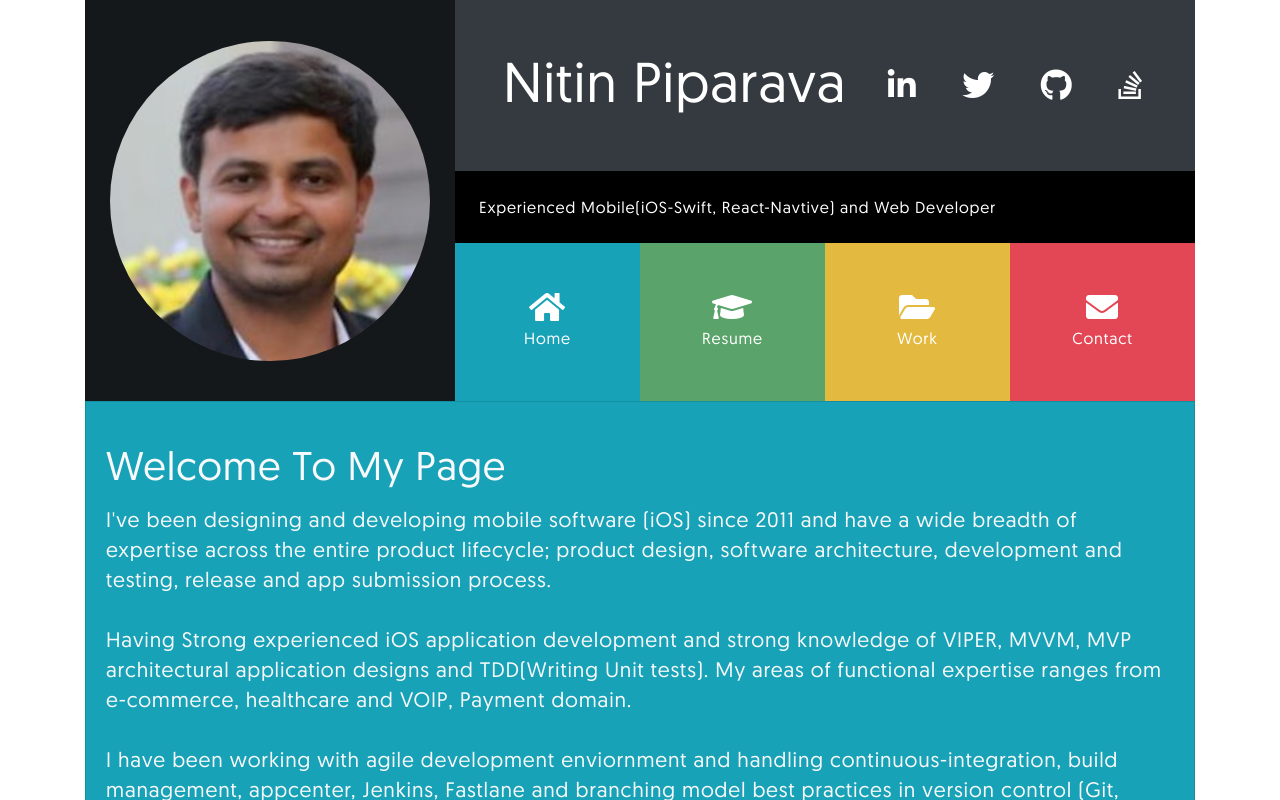
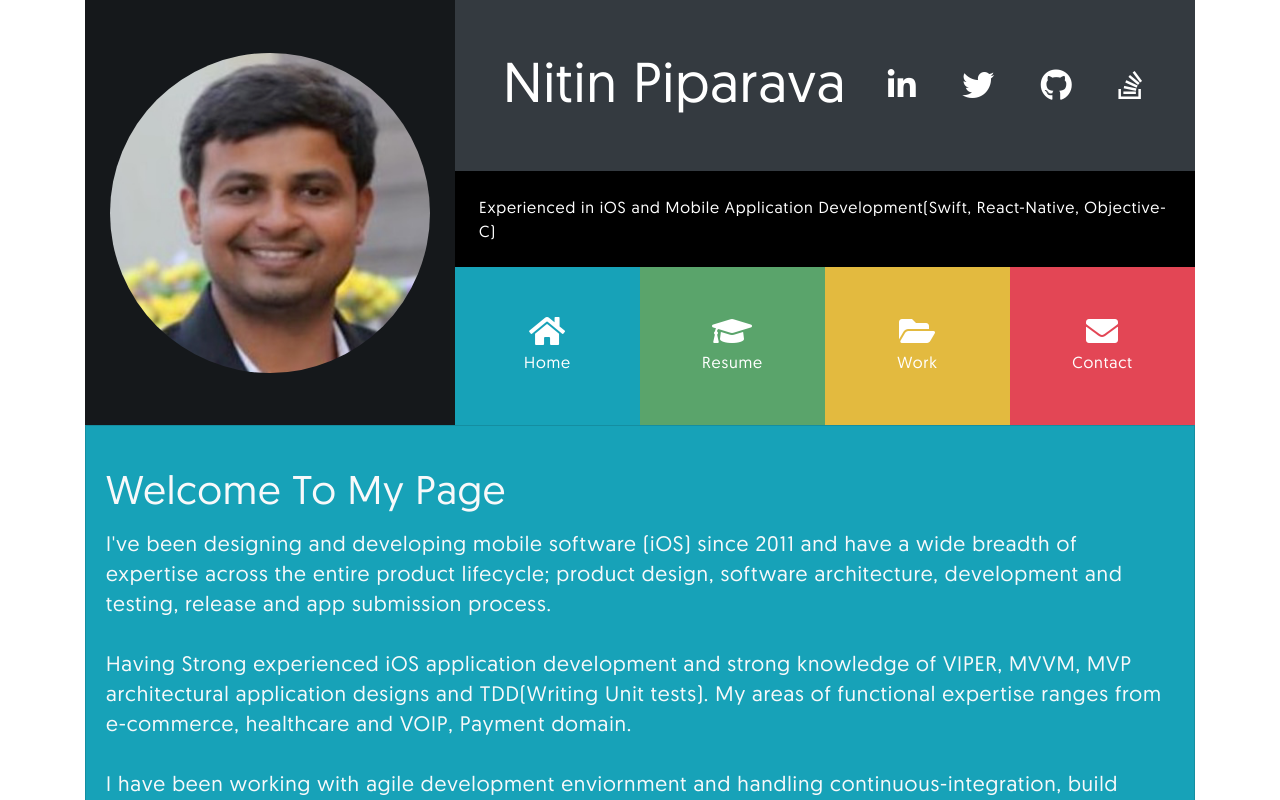
Before and after one commit to ndpiparava/Profile, an Angular app: page / in a window 1280 px wide. Shown: the top 800 px of the page. Built offline with nearby package versions, Linux system fonts and the light colour scheme.

Commit message:
corrected headline

```diff
--- a/src/app/header/header.component.html
+++ b/src/app/header/header.component.html
@@ -35,7 +35,7 @@
 
         <!-- Experienced column -->
         <div class="bg-black p-4" id="subtitle">
-          Experienced Mobile(iOS-Swift, React-Navtive) and Web Developer
+          Experienced in iOS and Mobile Application Development(Swift, React-Native, Objective-C)
         </div>
 
         <!-- Page Navigation Column -->
```
